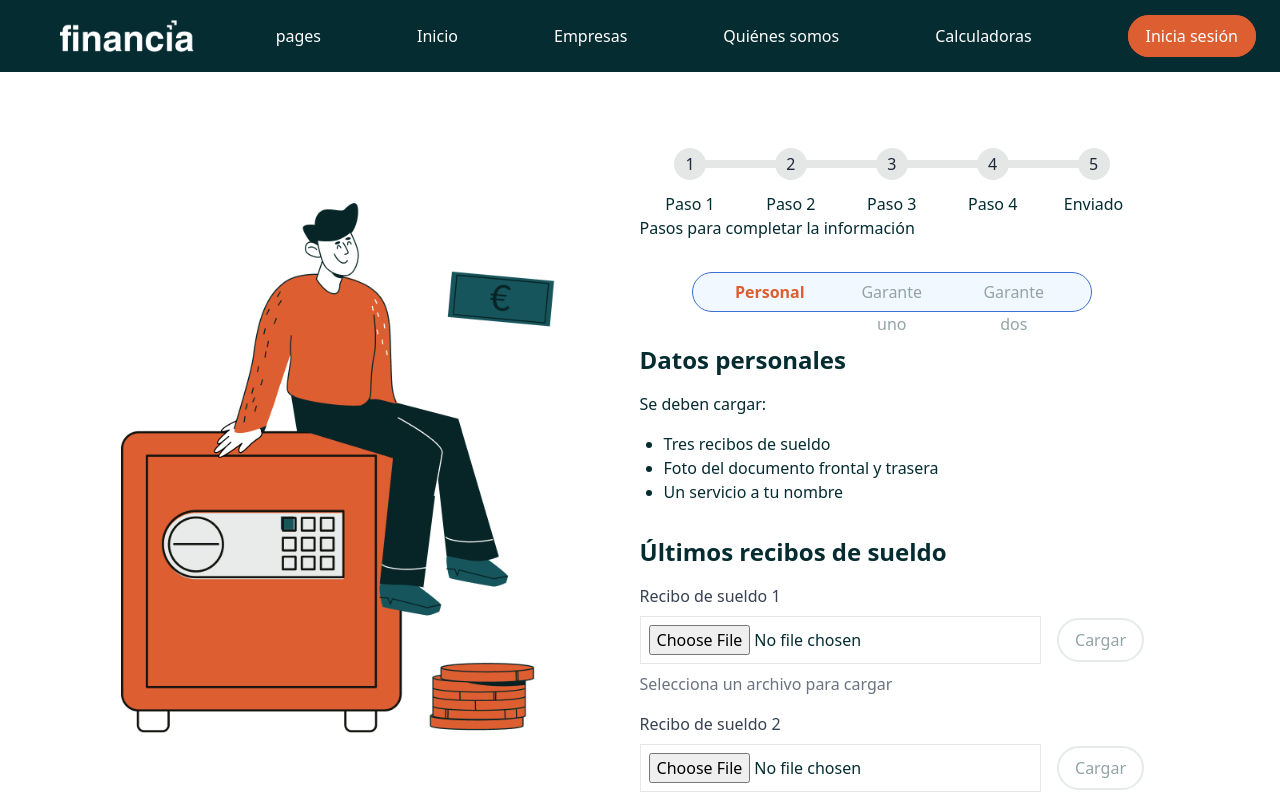
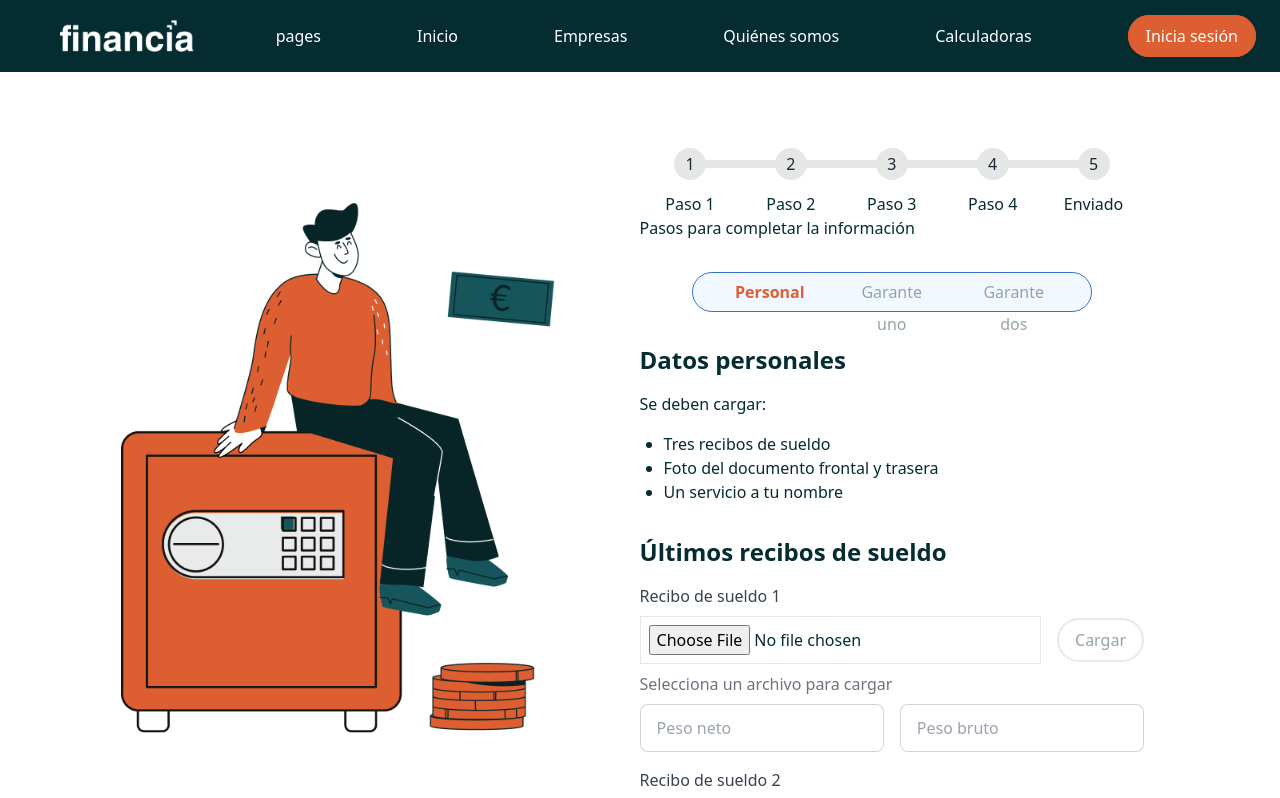
Before and after one commit to No-Country-simulation/h3-20-proptech, a React (Vite) app in the folder proptech/: page /preaprobacionDatosPersonales in a window 1280 px wide. Shown: the top 798 px of the page. Built offline with nearby package versions, Linux system fonts and the light colour scheme.

Commit message:
inputs nuevos

```diff
--- a/proptech/src/pages/PreaprobacionDatosPersonales.jsx
+++ b/proptech/src/pages/PreaprobacionDatosPersonales.jsx
@@ -6,9 +6,9 @@ import { useNavigate } from "react-router-dom";
 
 function PreaprobacionDatosPersonales() {
   const [files, setFiles] = useState([
-    { label: "Recibo de sueldo 1", file: null, isUploaded: false },
-    { label: "Recibo de sueldo 2", file: null, isUploaded: false },
-    { label: "Recibo de sueldo 3", file: null, isUploaded: false },
+    { label: "Recibo de sueldo 1", file: null, isUploaded: false, pesoNeto: "", pesoBruto: "" },
+    { label: "Recibo de sueldo 2", file: null, isUploaded: false, pesoNeto: "", pesoBruto: "" },
+    { label: "Recibo de sueldo 3", file: null, isUploaded: false, pesoNeto: "", pesoBruto: "" },
   ]);
 
   const navigate = useNavigate();
@@ -93,16 +93,31 @@ function PreaprobacionDatosPersonales() {
           <form onSubmit={handleSubmit} className="space-y-4">
             <div className="space-y-4">
               {files.map((file, index) => (
+                <div key={index} className="space-y-2">
                   <FileUploadField
-                  key={index}
                     label={file.label}
                     file={file.file}
                     isUploaded={file.isUploaded}
-                  onFileChange={(e) =>
-                    handleFileChange(index, e.target.files[0])
-                  }
+                    onFileChange={(e) => handleFileChange(index, e.target.files[0])}
                     onUpload={() => handleUpload(index)}
                   />
+                  <div className="flex gap-4">
+                    <input
+                      type="text"
+                      placeholder="Peso neto"
+                      value={file.pesoNeto}
+                      onChange={(e) => handleInputChange(index, "pesoNeto", e.target.value)}
+                      className="input input-bordered w-full bg-white"
+                    />
+                    <input
+                      type="text"
+                      placeholder="Peso bruto"
+                      value={file.pesoBruto}
+                      onChange={(e) => handleInputChange(index, "pesoBruto", e.target.value)}
+                      className="input input-bordered w-full bg-white"
+                    />
+                  </div>
+                </div>
               ))}
             </div>
             <div className="flex gap-4 mt-auto">
```
Lines whose indentation alone changed are shown as unchanged.
